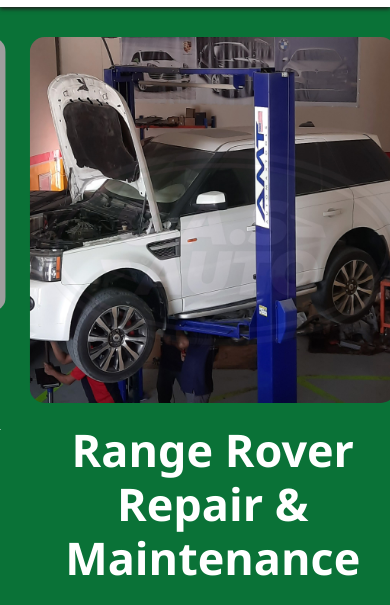
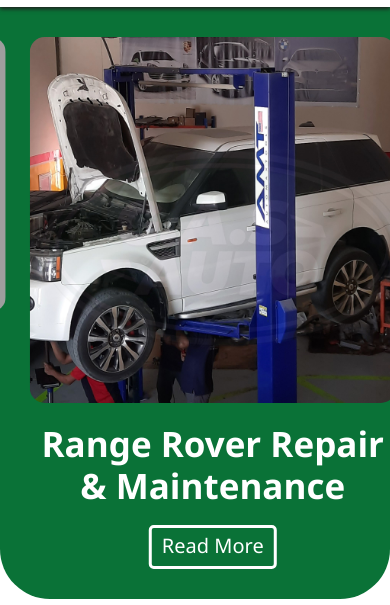
Before and after one commit to Hridoy548/3rd-Buyer-Project--XDtoHTML, a plain HTML site: page index.html in a window 390 px wide. Shown: the part 172-777 px from the top of the page. Drawn offline with nearby package versions, Linux system fonts and the light colour scheme; grey boxes are pictures that could not be loaded.

Commit message:
final add

```diff
--- a/css/responsive.css
+++ b/css/responsive.css
@@ -44,11 +44,15 @@
         text-align: center;
     }
     .slider_content__left h1 {
-        font-size: 45px;
+        font-size: 35px;
     }
     .slider_content__right img {
         border-radius: 15px;
         margin-bottom: 20px;
+    }
+    .slider_content__left a {
+        margin-top: 10px;
+        padding: 3px 10px 5px;
     }
     .owl-nav {
         display: none;
@@ -56,7 +60,6 @@
     .slider_area  .owl-dots {
         display: block;
     }
-
     /* Box Area Start */
     .box_area {
         position: static;
```
